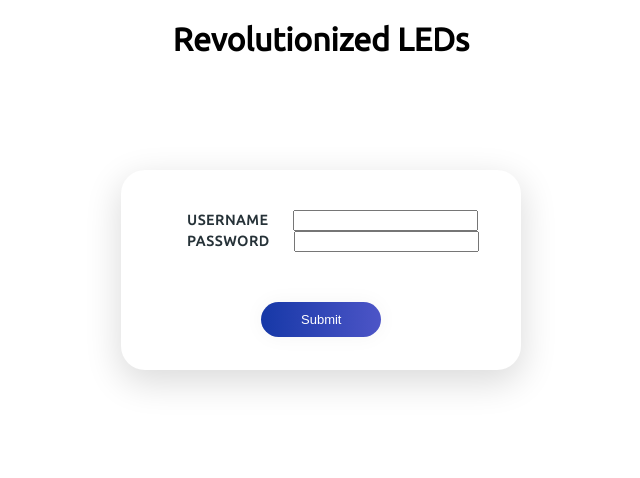
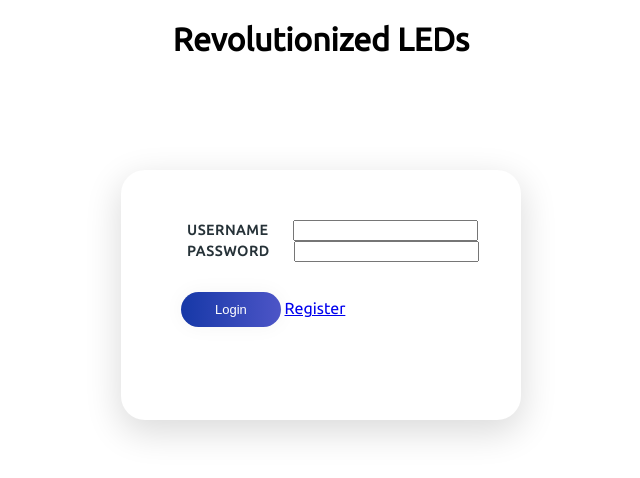
Before and after one commit to jkhounsombath/EECS647FinalProj, a PHP site: page / in a window 1280 px wide. Shown: the top 478 px of the page, without its empty margins (319-959 px from the left). Run offline with PHP 8.4, Linux system fonts and the light colour scheme; some libraries are stand-ins or nearby versions.

Commit message:
Linking login page and register page, using hyperlink for now

```diff
--- a/Final Project/css/style.css
+++ b/Final Project/css/style.css
@@ -3,29 +3,43 @@ body {
     font-family: 'Ubuntu', sans-serif;
 }
 
-.main {
+.loginMain {
     background-color: #FFFFFF;
     width: 400px;
-    height: 200px;
+    height: 250px;
+    margin: 7em auto;
+    border-radius: 1.5em;
+    box-shadow: 0px 11px 35px 2px rgba(0, 0, 0, 0.14);
+}
+
+
+.registerMain {
+    background-color: #FFFFFF;
+    width: 600px;
+    height: 600px;
     margin: 7em auto;
     border-radius: 1.5em;
     box-shadow: 0px 11px 35px 2px rgba(0, 0, 0, 0.14);
 }
 
 .loginFieldsContainer{
-    padding-top: 40px;
+    padding-top: 50px;
 
 }
-.un {
+
+
+.noAccountContainer{
+    padding-top: 50px;
+
+}
+.loginText {
     width: 76%;
     color: rgb(38, 50, 56);
     font-weight: 700;
     font-size: 14px;
     letter-spacing: 1px;
     padding: 10px 20px;
-
     outline: none;
-
     margin-bottom: 50px;
     margin-left: 46px;
     text-align: center;
@@ -35,40 +49,38 @@ body {
 }
 
 
-.pw {
-    width: 76%;
-    color: rgb(38, 50, 56);
-    font-weight: 700;
-    font-size: 14px;
-    letter-spacing: 1px;
 
-    padding: 10px 20px;
 
-    outline: none;
-
-    margin-bottom: 50px;
-    margin-left: 46px;
-    text-align: center;
-    margin-bottom: 27px;
-    font-family: 'Ubuntu', sans-serif;
-
-}
-
-.submit {
+.buttons button {
     cursor: pointer;
         border-radius: 5em;
         color: #fff;
         background: linear-gradient(to right, #1638a7, #4d55c7);
         border: 0;
-        padding-left: 40px;
-        padding-right: 40px;
-        padding-bottom: 10px;
-        padding-top: 10px;
-        margin-top: 50px;
-        margin-left: 35%;
+        padding: 10px 34px;
+        display: inline-block;
+        top: 50px;
+        margin-left: 60px;
+        margin-top: 30px;
         font-size: 13px;
         box-shadow: 0 0 20px 1px rgba(0, 0, 0, 0.04);
-  }
+}
+
+
+.submit {
+    border-radius: 5em;
+        color: #fff;
+        background: linear-gradient(to right, #1638a7, #4d55c7);
+        border: 0;
+        padding: 10px 34px;
+        display: inline-block;
+        top: 50px;
+        margin-left: 150px;
+        margin-top: 30px;
+        font-size: 13px;
+        box-shadow: 0 0 20px 1px rgba(0, 0, 0, 0.04);
+}
+
 
 @media (max-width: 600px) {
     .main {
--- a/Final Project/index.html
+++ b/Final Project/index.html
@@ -10,18 +10,23 @@
   <body>
 
     <h1 align="center">Revolutionized LEDs</h1>
-    <div class="main">
-        <!-- Login action when submitted-->
+    <div class="loginMain">
+
         <form action="login.php" method="post">
-            <!-- Container holding login fields-->
+
             <div class = "loginFieldsContainer">
-                <label class = "un" for= "username"> USERNAME </label>
+                <label class = "loginText" for= "username"> USERNAME </label>
                 <input type= "text"  name = "username">
                 <br>
-                <label class = "pw" for= "password"> PASSWORD </label>
+                <label class = "loginText" for= "password"> PASSWORD </label>
                 <input type = "password"  name = "password">
                 <br>
-                <button class = "submit" type= "submit"> Submit </button>
+                <div class = "buttons">
+                    <button type= "submit"> Login </button>
+                    <a href="createUser.html">Register</a>
+                    <!-- unable to link button to createUser.html, using hyperlink instead -->
+                    <!-- <button type = "submit" onClick="document.location='createUser.html'"> Register </button> -->
+                </div>
             </div>
         </form>
 
```
Also changed, not shown: Final Project/createUser.html (+49 -9 lines).
